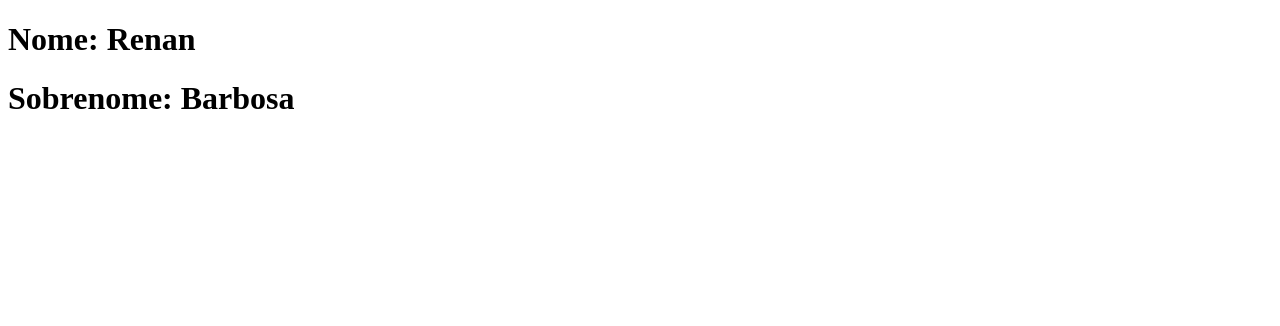
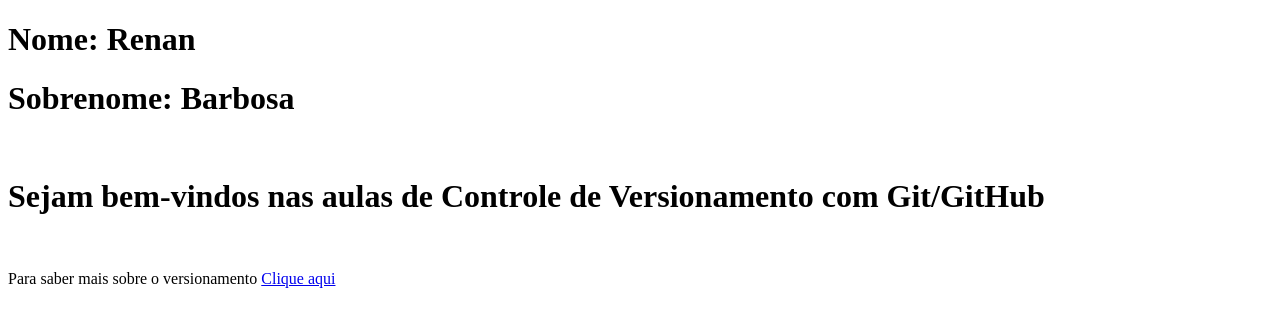
Before and after one commit to renanbarbosaaa/Aula-07-08-24, a plain HTML site: page index.html in a window 1280 px wide. Drawn offline with Linux system fonts and the light colour scheme.

Commit message:
Atualizando index

```diff
--- a/index.html
+++ b/index.html
@@ -5,8 +5,16 @@
     <meta name="viewport" content="width=device-width, initial-scale=1.0">
     <title>Document</title>
 </head>
-<body>
-     <h1>Nome: Renan</h1>
-     <h1>Sobrenome: Barbosa</h1>
-</body>
+    <body>
+        <h1>Nome: Renan</h1>
+        <h1>Sobrenome: Barbosa</h1>
+        <br>
+
+        <h1>Sejam bem-vindos nas aulas de Controle de Versionamento com Git/GitHub</h1>
+        <br>
+
+        <p>Para saber mais sobre o versionamento
+            <a href="sobre.html">Clique aqui</a></p>
+        <br>
+    </body>
 </html>
```
